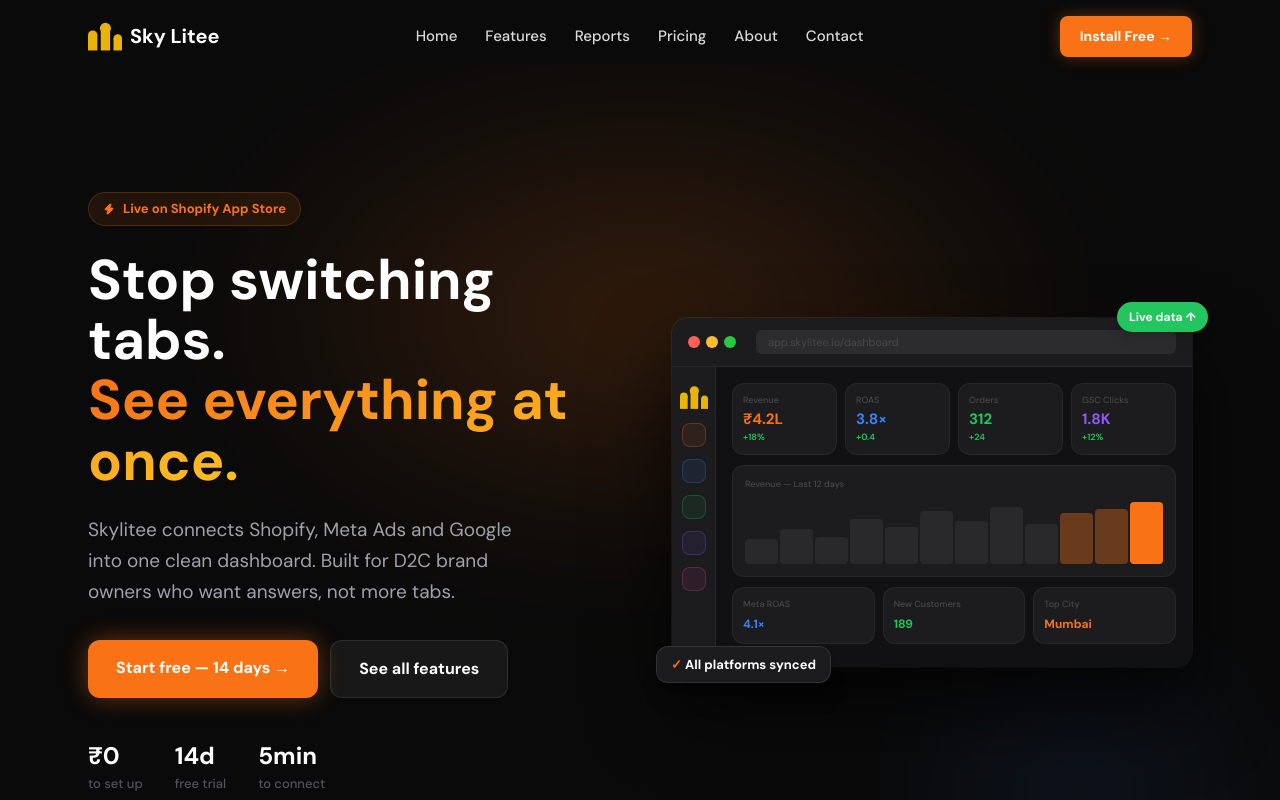
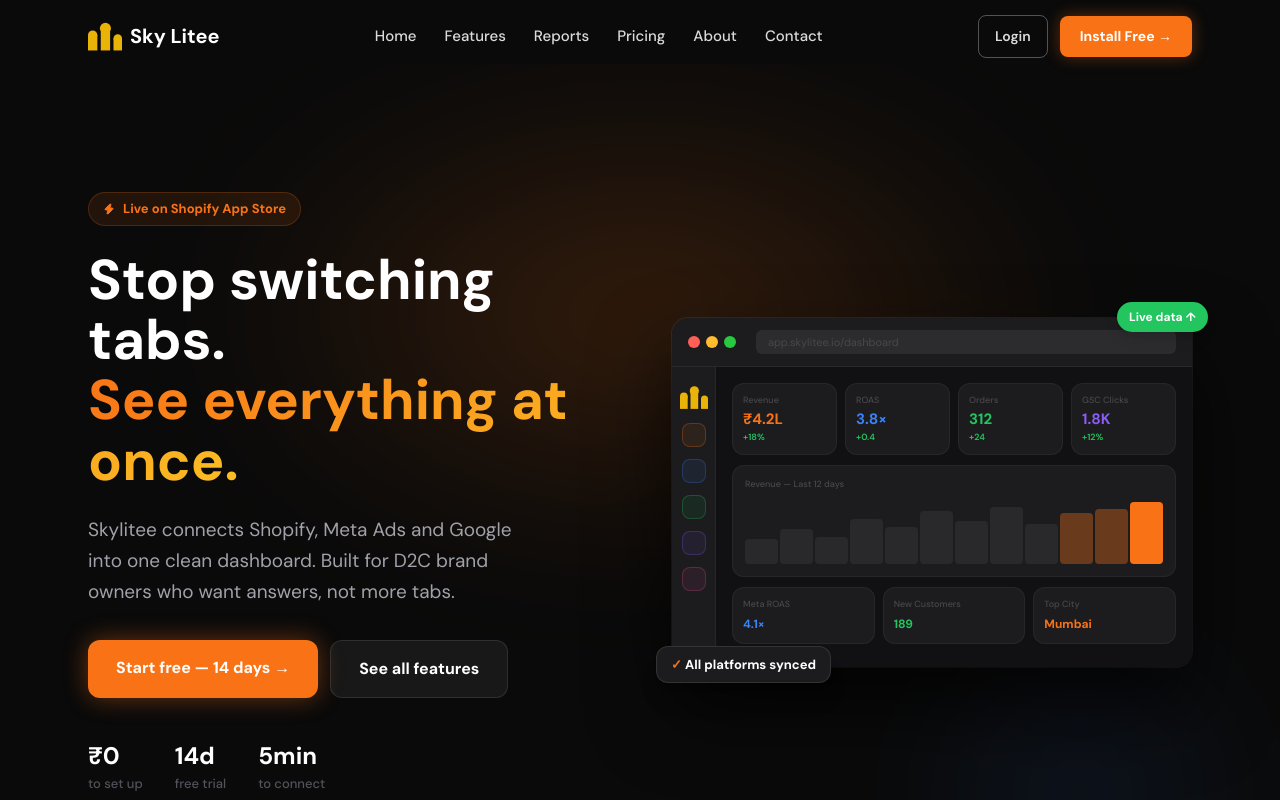
Before and after one commit to rrzalaos/skylitee, a Next.js app: page / in a window 1280 px wide. Shown: the top 800 px of the page. Built offline with nearby package versions, Linux system fonts and the light colour scheme.

Commit message:
feat: add Login button to navbar for returning users

```diff
--- a/src/components/marketing/navbar.tsx
+++ b/src/components/marketing/navbar.tsx
@@ -40,6 +40,9 @@
         </div>
 
         <div className="hidden md:flex items-center gap-3">
+          <Link href="/dashboard" className={`px-4 py-2.5 text-[14px] font-semibold rounded-lg transition-colors border ${scrolled ? "border-black/[0.12] text-[#52525B] hover:text-[#18181B] hover:border-black/[0.25]" : "border-white/30 text-white/85 hover:text-white hover:border-white/60"}`}>
+            Login
+          </Link>
           <Link href="/install" className="px-5 py-2.5 bg-[#F97316] hover:bg-[#EA580C] text-white text-[14px] font-bold rounded-lg transition-all shadow-[0_0_16px_rgba(249,115,22,0.35)] hover:shadow-[0_0_24px_rgba(249,115,22,0.5)] hover:-translate-y-0.5">
             Install Free →
           </Link>
@@ -57,7 +60,10 @@
               {l.label}
             </Link>
           ))}
-          <Link href="/install" onClick={() => setOpen(false)} className="px-4 py-3 bg-[#F97316] text-white text-[15px] font-bold rounded-lg text-center mt-1">
+          <Link href="/dashboard" onClick={() => setOpen(false)} className="px-4 py-3 border border-black/[0.12] text-[#52525B] text-[15px] font-semibold rounded-lg text-center">
+            Login
+          </Link>
+          <Link href="/install" onClick={() => setOpen(false)} className="px-4 py-3 bg-[#F97316] text-white text-[15px] font-bold rounded-lg text-center">
             Install Free →
           </Link>
         </div>
```
